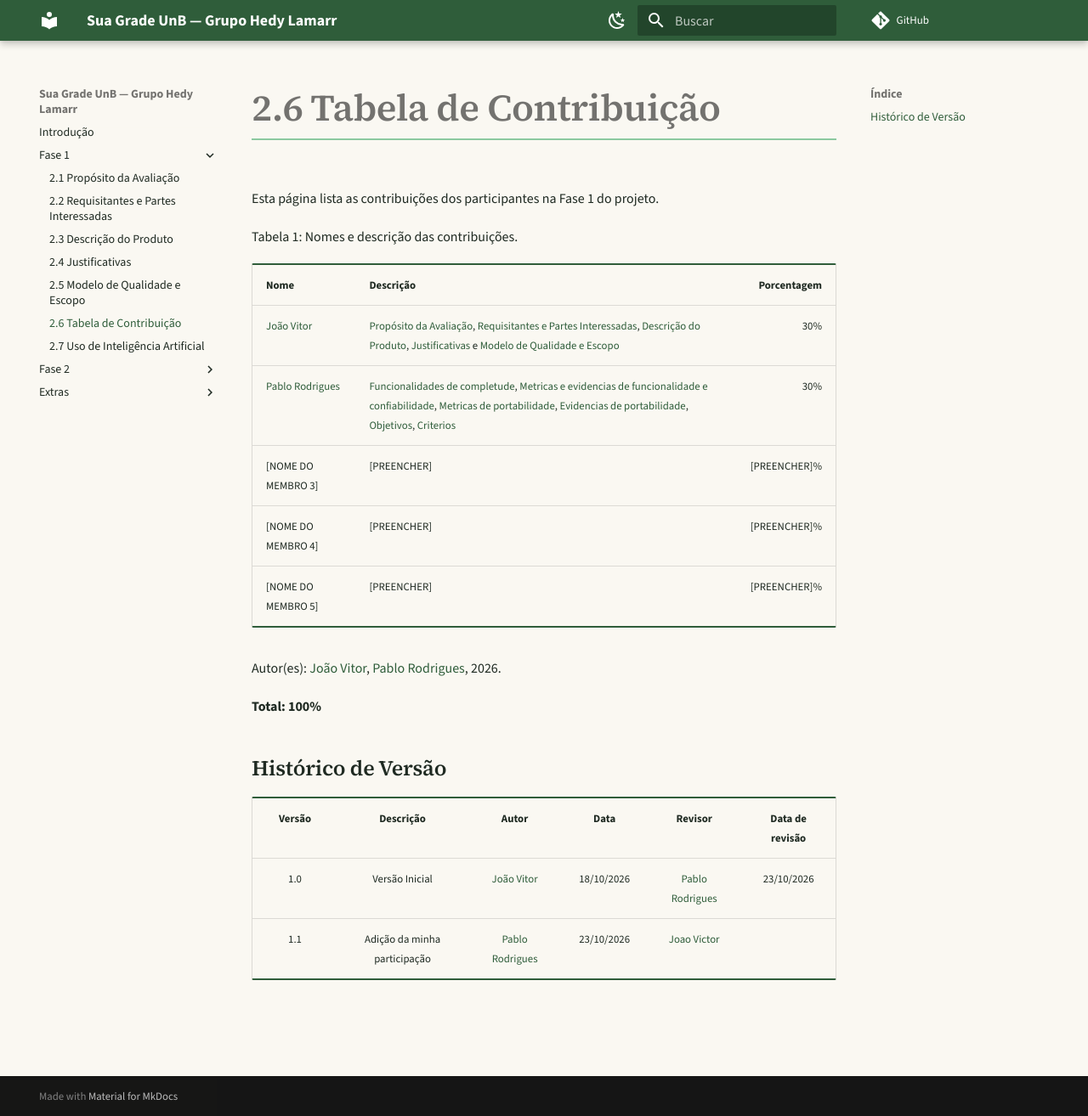
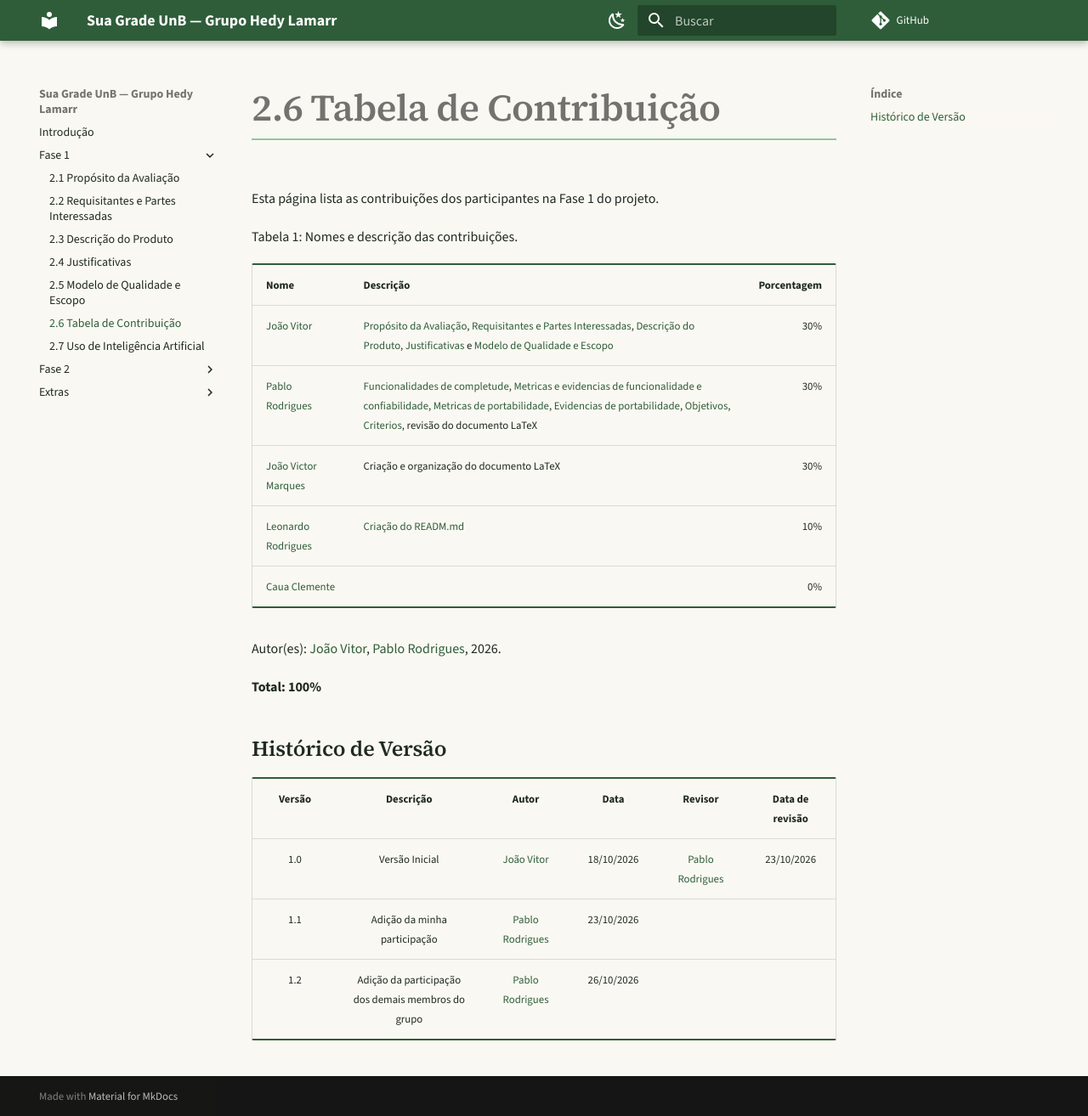
Before and after one commit to FCTE-Qualidade-de-Software-1/2026-2_T02_HEDY_LAMAR, an MkDocs documentation site: the page built from docs/fase-1/contribuicao.md, in a window 1280 px wide and 1314 px high. Shown: the whole window at 85% size. Built offline with MkDocs 1.6.1 and Material for MkDocs 9.7.7, drawn with Linux system fonts in a browser that asks for light colours; comment, search, counter and statistics services are not loaded.

Commit message:
Revisões e adição da participação dos integrantes

```diff
--- a/docs/fase-1/contribuicao.md
+++ b/docs/fase-1/contribuicao.md
@@ -7,10 +7,10 @@ Esta página lista as contribuições dos participantes na Fase 1 do projeto.
 | Nome | Descrição | Porcentagem |
 | :--- | :--- | ---: |
 | [João Vitor](https://github.com/Jauzimm) | [Propósito da Avaliação](proposito.md), [Requisitantes e Partes Interessadas](requisitantes.md), [Descrição do Produto](produto.md), [Justificativas](justificativas.md) e [Modelo de Qualidade e Escopo](modelo.md) | 30% |
-| [Pablo Rodrigues](https://github.com/Pablo-R-L) | [Funcionalidades de completude](https://github.com/FCTE-Qualidade-de-Software-1/2026-2_T02_HEDY_LAMAR/commit/56a7f869b85e87767ffeb67ab4a2cdffecc7d237), [Metricas e evidencias de funcionalidade e confiabilidade](https://github.com/FCTE-Qualidade-de-Software-1/2026-2_T02_HEDY_LAMAR/commit/9742b46c455b4781739586e7df2c7213edd52335#diff-daf61224000475b53f0851351c2e41cdc514bc9878eebe9f09249b35fa3c7385), [Metricas de portabilidade](https://github.com/FCTE-Qualidade-de-Software-1/2026-2_T02_HEDY_LAMAR/commit/a10949c0667cab2d7b85842470ab0547be9628d5), [Evidencias de portabilidade](https://github.com/FCTE-Qualidade-de-Software-1/2026-2_T02_HEDY_LAMAR/commit/a6fbc7d2e8ce833bb7ad4bd95b1e1e6ec0158e3d), [Objetivos](https://github.com/FCTE-Qualidade-de-Software-1/2026-2_T02_HEDY_LAMAR/commit/56a7f869b85e87767ffeb67ab4a2cdffecc7d237), [Criterios](https://github.com/FCTE-Qualidade-de-Software-1/2026-2_T02_HEDY_LAMAR/commit/29599a1ce15284cd384e8770a73845f08ac1a487) | 30% |
-| [NOME DO MEMBRO 3] | [PREENCHER] | [PREENCHER]% |
-| [NOME DO MEMBRO 4] | [PREENCHER] | [PREENCHER]% |
-| [NOME DO MEMBRO 5] | [PREENCHER] | [PREENCHER]% |
+| [Pablo Rodrigues](https://github.com/Pablo-R-L) | [Funcionalidades de completude](https://github.com/FCTE-Qualidade-de-Software-1/2026-2_T02_HEDY_LAMAR/commit/56a7f869b85e87767ffeb67ab4a2cdffecc7d237), [Metricas e evidencias de funcionalidade e confiabilidade](https://github.com/FCTE-Qualidade-de-Software-1/2026-2_T02_HEDY_LAMAR/commit/9742b46c455b4781739586e7df2c7213edd52335#diff-daf61224000475b53f0851351c2e41cdc514bc9878eebe9f09249b35fa3c7385), [Metricas de portabilidade](https://github.com/FCTE-Qualidade-de-Software-1/2026-2_T02_HEDY_LAMAR/commit/a10949c0667cab2d7b85842470ab0547be9628d5), [Evidencias de portabilidade](https://github.com/FCTE-Qualidade-de-Software-1/2026-2_T02_HEDY_LAMAR/commit/a6fbc7d2e8ce833bb7ad4bd95b1e1e6ec0158e3d), [Objetivos](https://github.com/FCTE-Qualidade-de-Software-1/2026-2_T02_HEDY_LAMAR/commit/56a7f869b85e87767ffeb67ab4a2cdffecc7d237), [Criterios](https://github.com/FCTE-Qualidade-de-Software-1/2026-2_T02_HEDY_LAMAR/commit/29599a1ce15284cd384e8770a73845f08ac1a487), revisão do documento LaTeX | 30% |
+| [João Victor Marques](https://github.com/jmarquees) | Criação e organização do documento LaTeX | 30% |
+| [Leonardo Rodrigues](https://github.com/Antedeguemon21) | [Criação do READM.md](https://github.com/FCTE-Qualidade-de-Software-1/2026-2_T02_HEDY_LAMAR/commit/9fa90060150b8ee729b8dfbf0f823705ae3171b5) | 10% |
+| [Caua Clemente](https://github.com/CauaoClemente) |  | 0% |
 
 Autor(es):  [João Vitor](https://github.com/Jauzimm), [Pablo Rodrigues](https://github.com/Pablo-R-L), 2026.
 
@@ -21,4 +21,5 @@ Autor(es):  [João Vitor](https://github.com/Jauzimm), [Pablo Rodrigues](https:/
 | Versão |          Descrição          |                       Autor                       |    Data    |                       Revisor                       | Data de revisão |
 | :----: | :-------------------------: | :-----------------------------------------------: | :--------: | :-------------------------------------------------: | :-------------: |
 |  1.0   |       Versão Inicial        |     [João Vitor](https://github.com/Jauzimm)      | 18/10/2026 | [Pablo Rodrigues](https://github.com/Pablo-R-L) | 23/10/2026 |
-|  1.1   |       Adição da minha participação        |     [Pablo Rodrigues](https://github.com/Pablo-R-L)      | 23/10/2026 | [Joao Victor](https://github.com/jmarquees) |   |
+|  1.1   |       Adição da minha participação        |     [Pablo Rodrigues](https://github.com/Pablo-R-L)      | 23/10/2026 |  |   |
+|  1.2   |       Adição da participação dos demais membros do grupo     |     [Pablo Rodrigues](https://github.com/Pablo-R-L)      | 26/10/2026 |  |   |
```
Also changed, not shown: docs/fase-1/justificativas.md (+1 -1 lines), docs/fase-1/proposito.md (+1 -1 lines), docs/fase-1/requisitantes.md (+1 -1 lines), docs/fase-1/uso-da-ia.md (+1 -1 lines).
